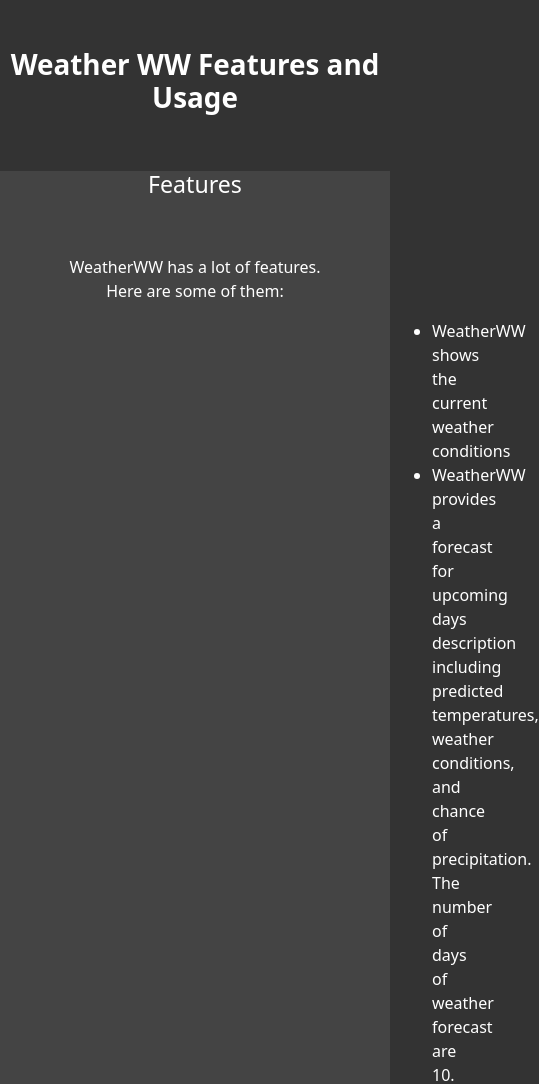
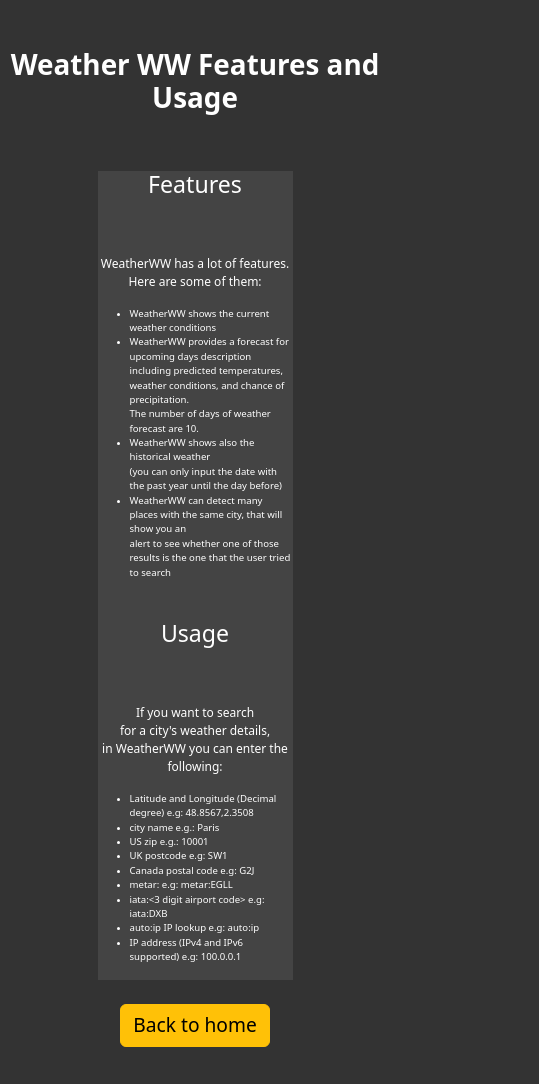
Before and after one commit to Sithila-Sihan-Somaratne/WeatherWW, a plain HTML site: page details.html in a window 390 px wide. Shown: the top 1084 px of the page, 539 px wide, since content can reach past the window. After the commit the page ends 1047 px from the top, so only its background shows below. Drawn offline with nearby package versions, Linux system fonts and the light colour scheme.

Commit message:
Did something

```diff
--- a/details.html
+++ b/details.html
@@ -15,7 +15,7 @@
     <section id="features" class="features-and-usage-section">
         <h3 style="text-align: center;">Features</h3>
         <br><br>
-        <p style="text-align: center;">WeatherWW has a lot of features. <br> Here are some of them: </p>
+        <p class="details-para" style="text-align: center;">WeatherWW has a lot of features. <br> Here are some of them: </p>
         <ul class="details-list">
             <li>
                 WeatherWW shows the current weather conditions
@@ -38,8 +38,8 @@
         <h3 style="text-align: center;">Usage</h3>
         <br><br>
 
-        <p style="text-align: center;">If you want to search <br> for a city's weather details,<br> in WeatherWW you can enter the following: </p>
-        <ul>
+        <p class="details-para" style="text-align: center;">If you want to search <br> for a city's weather details,<br> in WeatherWW you can enter the following: </p>
+        <ul class="details-list">
             <li>
                 Latitude and Longitude (Decimal degree) e.g: 48.8567,2.3508
             </li>
@@ -69,8 +69,9 @@
             </li>
         </ul>
         <br>
-        <button id="back" class="btn btn-warning"><a onclick="window.location.href='index.html'; return false;" href="index.html" class="back-to-home">Back to home</a></button>
     </section>
+    <br>
+    <button id="back" class="btn btn-warning"><a onclick="window.location.href='index.html'; return false;" href="index.html" class="back-to-home">Back to home</a></button>
     <script src="https://unpkg.com/leaflet@1.9.4/dist/leaflet.js" integrity="sha256-20nQCchB9co0qIjJZRGuk2/Z9VM+kNiyxNV1lvTlZBo=" crossorigin=""></script>
     <script src="https://cdn.jsdelivr.net/npm/bootstrap@5.3.2/dist/js/bootstrap.bundle.min.js" integrity="sha384-C6RzsynM9kWDrMNeT87bh95OGNyZPhcTNXj1NW7RuBCsyN/o0jlpcV8Qyq46cDfL" crossorigin="anonymous"></script>
     <script src="https://code.jquery.com/jquery-3.7.1.js" integrity="sha256-eKhayi8LEQwp4NKxN+CfCh+3qOVUtJn3QNZ0TciWLP4=" crossorigin="anonymous"></script>
--- a/js/main.js
+++ b/js/main.js
@@ -229,7 +229,7 @@
       obs.observe(sectionHomeEl);
 });
 /*********Change theme*********/
-const SRC = document.getElementById('dark-light-effect-img').src;
+const SRC = document.querySelector('#dark-light-effect-img').src;
 let section_333 = undefined;
 let advantages_section = undefined;
 let change_theme = () =>{
--- a/styles/queries.css
+++ b/styles/queries.css
@@ -5,6 +5,14 @@
 
   body{
     width: 100%;
+  }
+}
+@media (max-width: 1262px){
+  ul.details-list{
+    font-size: 0.8rem;
+  }
+  .details-para{
+    font-size: 0.8rem;
   }
 }
 
@@ -63,6 +71,14 @@
 
   body{
     width: 100%;
+  }
+}
+@media (max-width: 1006px) {
+  ul.details-list{
+    font-size: 0.6rem;
+  }
+  .details-para{
+    font-size: 0.75rem;
   }
 }
 
--- a/styles/style.css
+++ b/styles/style.css
@@ -257,16 +257,26 @@
 
 /***************************/
 
-.features-and-usage-section{
+section.features-and-usage-section{
   background-color: #444444;
+  width: 50%;
+  margin: auto;
+  text-align: center;
 }
 
-.details-list{
-  margin-left: 25rem;
+ul.details-list{
+  display: inline-block;
+  text-align: left;
+  font-size: 1rem
+}
+
+.details-para{
+  font-size: 1rem;
 }
 
 #back{
-  float: right;
+  display: block;
+  margin: 0 auto;
 }
 
 .back-to-home{
```
Also changed, not shown: index.html (+1 -0 lines).
